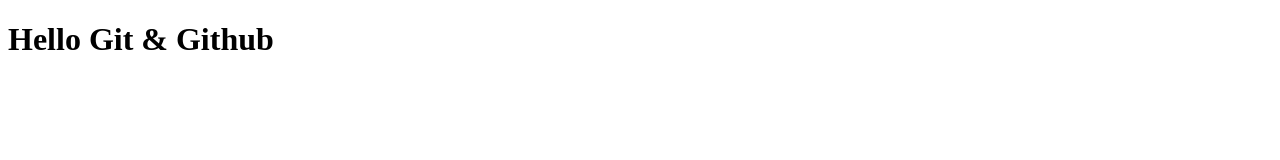
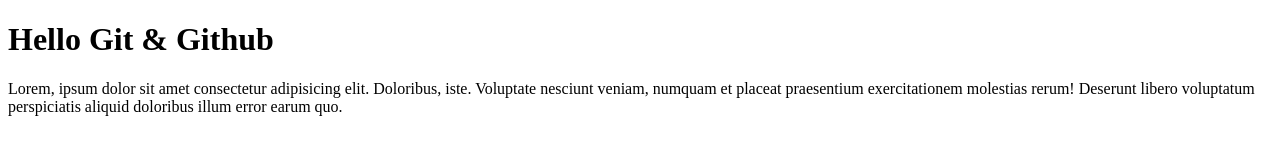
Before and after one commit to mabdullahjs/GIT_BATCH_15, a plain HTML site: page index.html in a window 1280 px wide. Drawn offline with Linux system fonts and the light colour scheme.

Commit message:
para added

```diff
--- a/index.html
+++ b/index.html
@@ -9,6 +9,7 @@
 
 <body>
     <h1>Hello Git & Github</h1>
+    <p>Lorem, ipsum dolor sit amet consectetur adipisicing elit. Doloribus, iste. Voluptate nesciunt veniam, numquam et placeat praesentium exercitationem molestias rerum! Deserunt libero voluptatum perspiciatis aliquid doloribus illum error earum quo.</p>
 </body>
 
 </html>
```
